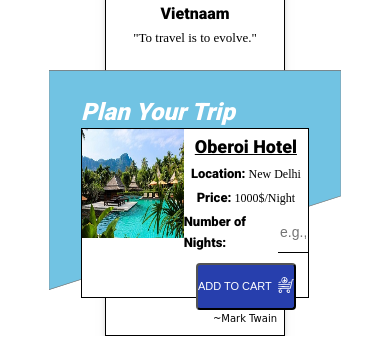
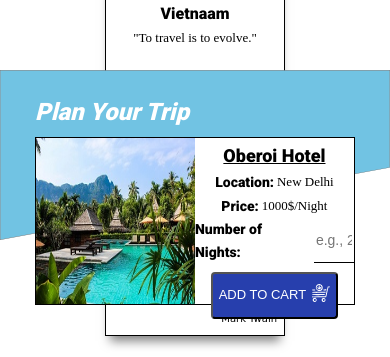
Before and after one commit to rishigoswami2501/travelWebsiteLandingPage, a website: page build/index.html in a window 390 px wide. Shown: the part 924-1281 px from the top of the page. Before the commit the page ends 1260 px from the top, so only its background shows below. Drawn offline with Linux system fonts and the light colour scheme.

Commit message:
Hotels Designed Changed and Better for TAB & Mob Versions
Increase the main-wrapper to 100%.

```diff
--- a/source/sass/4-layout/_hotel.sass
+++ b/source/sass/4-layout/_hotel.sass
@@ -2,18 +2,18 @@
     position: relative
     background: url("../img/blueClippedBackground.svg") no-repeat
     height: 400px
+    background-size: 100% 280px
     @media screen and ( max-width: 930px )
         height: 350px
-        background-size: 100% 300px
+        background-size: 100% 230px
     @media screen and ( max-width:804px  )
         height: 320px
-        background-size: 100% 280px
-    @media screen and ( max-width:600px  )
-        height: 270px
-        background-size: 100% 250px
-    @media screen and ( max-width: 518px )
-        height: 250px
-        background-size: 100% 220px
+        background-size: 100% 200px
+    @media screen and ( max-width:658px  )
+        background-size: 100% 180px
+    @media screen and ( max-width: 568px )
+        height: 290px
+        background-size: 100% 170px
 
 
 
@@ -33,15 +33,16 @@
             font-size: 35px
             left: 13%
             margin-top: 20px
-        @media screen and ( max-width: 600px )
+        @media screen and ( max-width: 658px )
             font-size: 30px
             left: 11%
             margin-top: 18px
-        @media screen and ( max-width:518px  )
+        @media screen and ( max-width:568px  )
+            font-size: 26px
+            margin-top: 17px
+        @media screen and ( max-width: 505px )
+            left: 9%
             font-size: 24px
-
-
-
 
 
 //Hotels
@@ -63,38 +64,29 @@
         left: 17%
     @media screen and ( max-width:804px  )
         width: 74%
-        height: 68%
+        height: 60%
         top: 25%
         left: 13%
-    @media screen and ( max-width: 600px )
+    @media screen and ( max-width: 658px )
         width: 78%
-        height: 72%
+        height: 54%
         left: 11%
         top: 23%
-    @media screen and ( max-width: 518px )
-        height: 68%
-
-
+    @media screen and ( max-width: 568px )
+        height: 58%
+    @media screen and ( max-width: 505px )
+        width: 82%
+        left: 9%
 
 
 
     img
-        width: 45%
+        width: 50%
+        height: 100%
         float: left
-        @media screen and ( max-width: 930px )
-            height: 75%
-        @media screen and ( max-width: 804px )
-            height: 70%
-        @media screen and ( max-width: 600px )
-            height: 60%
-        @media screen and ( max-width: 518px )
-            height: 65%
-
-
-
 
     .hotel1-desc
-        width: 55%
+        width: 50%
         float: left
 
 
@@ -109,13 +101,10 @@
             @media screen and ( max-width: 804px )
                 font-size: 20px
                 margin: 4px auto 0
-            @media screen and ( max-width: 600px )
+            @media screen and ( max-width: 658px )
                 font-size: 18px
-            @media screen and ( max-width:518px)
+            @media screen and ( max-width:505px)
                 font-size: 16x
-
-
-
 
 
 .hotel2
@@ -127,7 +116,7 @@
 .desc1
     display: flex
     justify-content: center
-    margin: 3px auto
+    margin: 1px auto
     h4
         font-size: 19px
         margin: 0
@@ -137,10 +126,8 @@
             font-size: 17px
         @media screen and ( max-width: 804px )
             font-size: 16px
-        @media screen and ( max-width: 600px )
+        @media screen and ( max-width: 658px )
             font-size: 14px
-        @media screen and ( max-width: 518px )
-            font-size: 13px
 
 
     p
@@ -154,11 +141,10 @@
         @media screen and ( max-width: 804px )
             font-size: 14px
             margin: 2px 0 0 3px
-        @media screen and ( max-width: 600px )
+        @media screen and ( max-width: 658px )
             font-size: 13px
             margin-top: 1px
-        @media screen and ( max-width: 518px )
-            font-size: 12px
+
 
 
     input
@@ -166,8 +152,6 @@
         border-bottom: 1px solid black
         width: 40px
         margin-left: 4px
-        @media screen and ( max-width: 518px )
-            width: 30px
 
     input:focus
         outline: none
@@ -185,6 +169,10 @@
         display: flex
         padding: 8px 15px
         justify-content: center
+        @media screen and ( max-width: 568px )
+            padding: 6px 13px
+
+
         p
             font-size: 18px
             margin: 7px 0
@@ -197,10 +185,9 @@
                 font-size: 15px
                 margin: 5px 0
                 font-weight: 400
-            @media screen and ( max-width:600px)
+            @media screen and ( max-width:658px)
                 font-size: 13px
-            @media screen and ( max-width: 518px )
-                font-size: 11px
+
 
 
         img
@@ -214,9 +201,6 @@
                 width: 20px
                 height: 20px
                 margin-top: 4px
-            @media screen and ( max-width: 600px )
+            @media screen and ( max-width: 658px )
                 width: 18px
                 height: 18px
-            @media screen and ( max-width:518px  )
-                width: 16px
-                height: 16px
--- a/source/sass/6-pages/_page-home.sass
+++ b/source/sass/6-pages/_page-home.sass
@@ -89,5 +89,7 @@
 .main-wrapper
     width: 75%
     margin: 0 auto
+    @media screen and ( max-width: 1024px )
+        width: 100%
     @media screen and ( max-width:804px  )
         margin: 150px auto 0
```
Also changed, not shown: build/assets/css/main.min.css.
